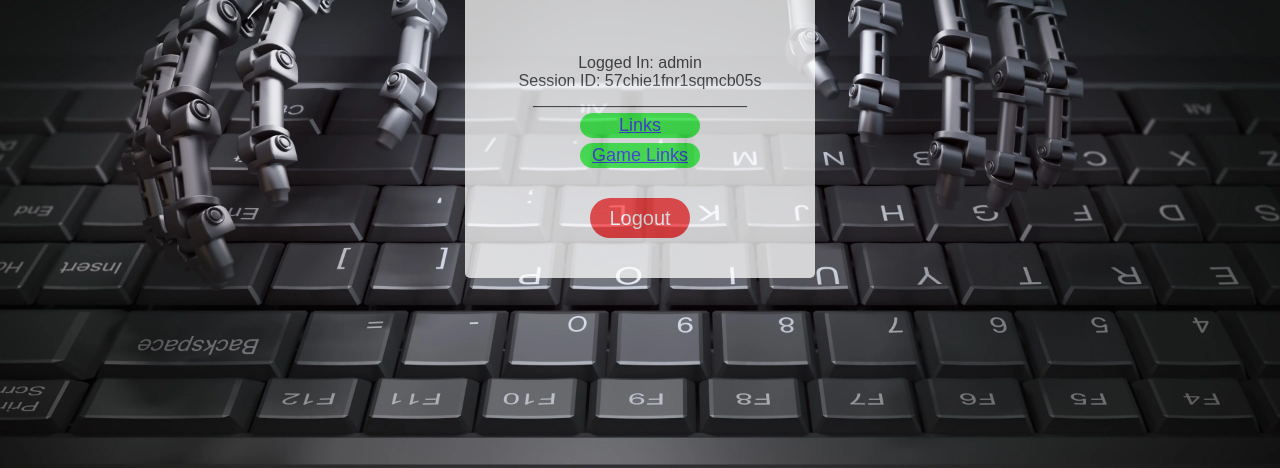
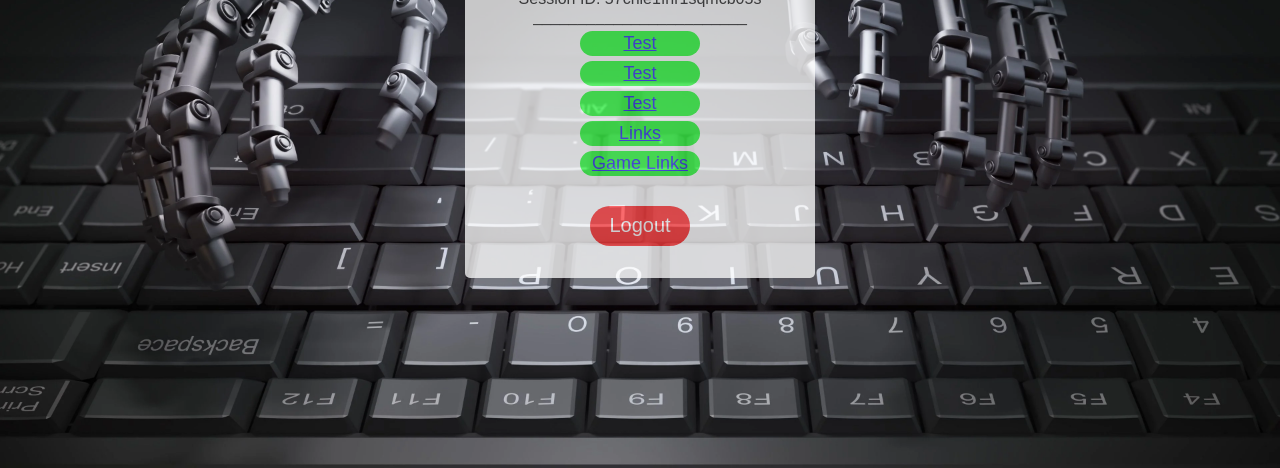
Before and after one commit to CreamyLeChief/Login, a website: page logout.html in a window 1280 px wide. Shown: the part 332-800 px from the top of the page. Drawn offline with Linux system fonts and the light colour scheme.

Commit message:
Update logout.html

```diff
--- a/logout.html
+++ b/logout.html
@@ -101,6 +101,9 @@
     <p>Logged In: admin</p>
     <p>Session ID: 57chie1fnr1sqmcb05s</p>
     <p>________________________</p>
+	<p> <button type="button"><a href="links.html">Test</a></button> </p>
+	    <p> <button type="button"><a href="links.html">Test</a></button> </p>
+	    <p> <button type="button"><a href="links.html">Test</a></button> </p>
      <p> <button type="button"><a href="links.html">Links</a></button> </p>
      <p> <button type="button"><a href="gamelinks.html">Game Links</a></button> </p>
 
```
